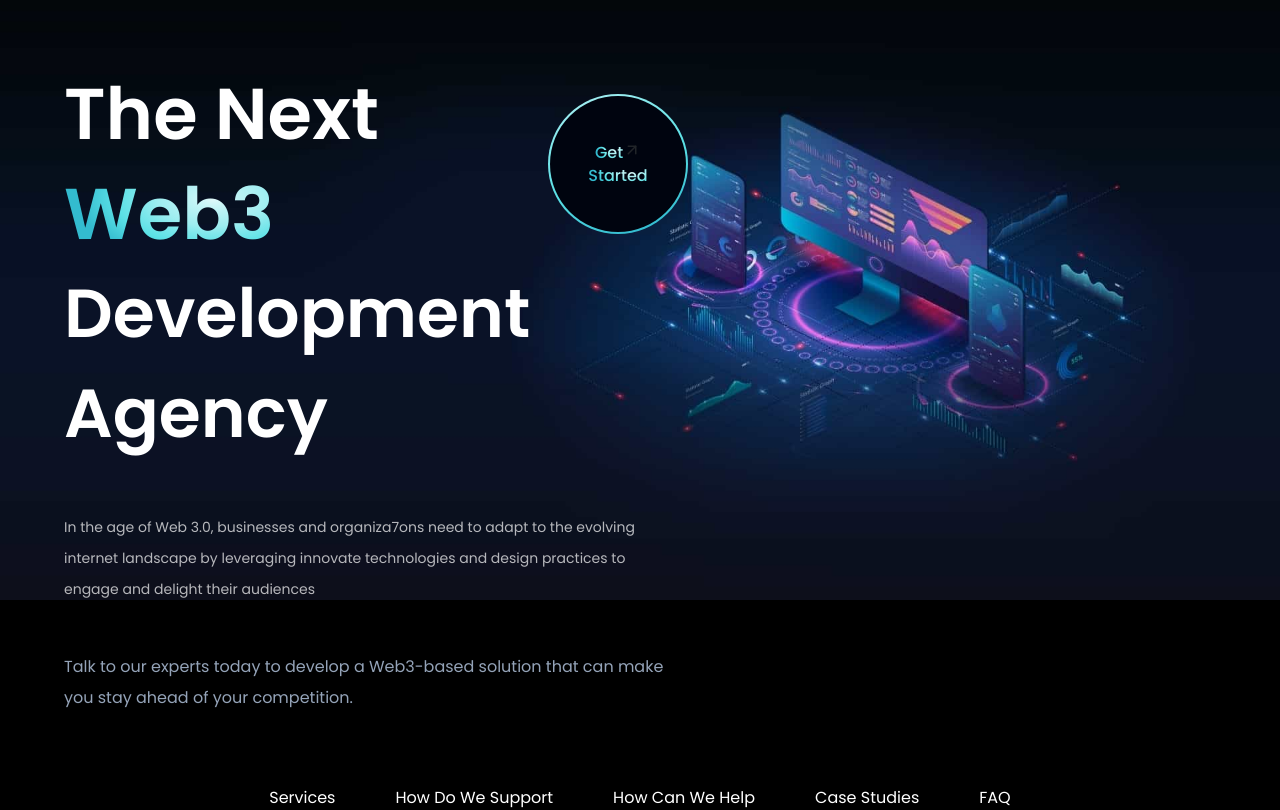
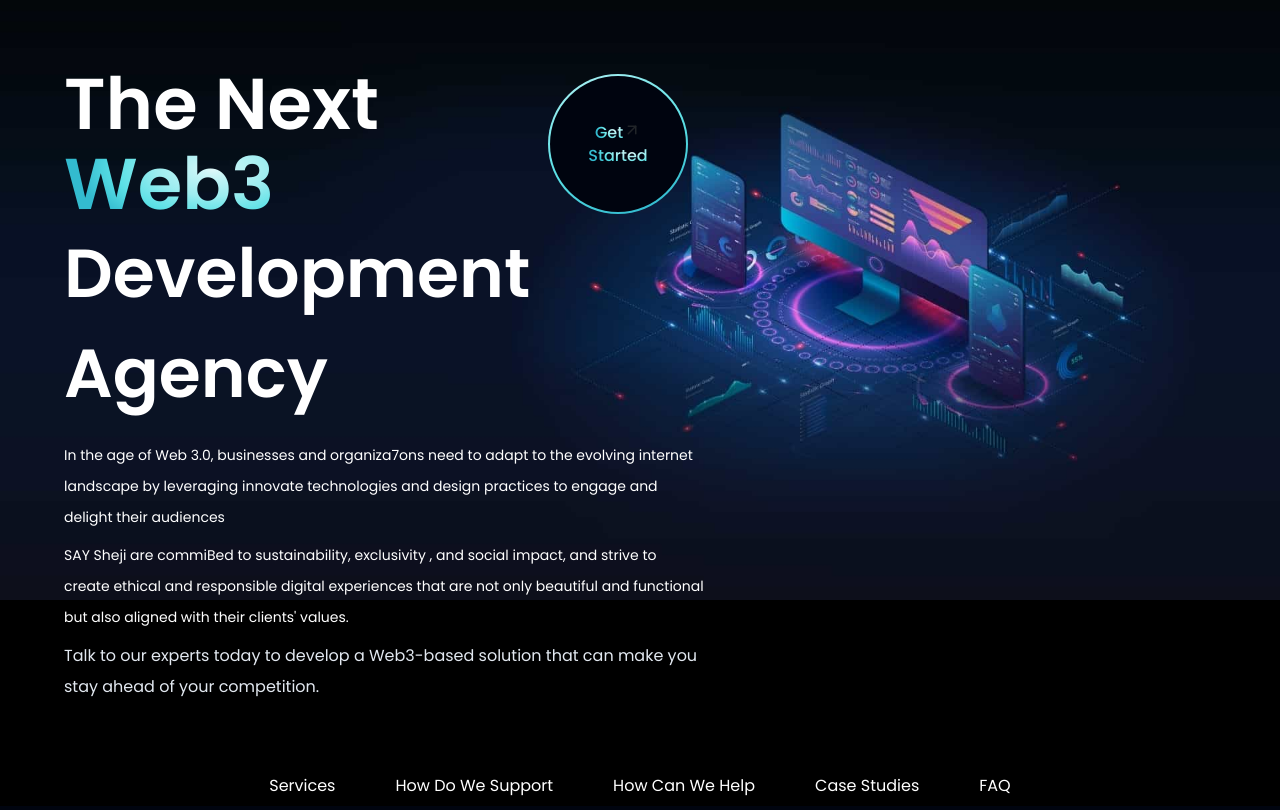
Before and after one commit to Edberaga/Old-Saysheji, a React (Vite) app: page / in a window 1280 px wide. Shown: the top 810 px of the page. Built offline with nearby package versions, Linux system fonts and the light colour scheme.

Commit message:
Add the new content and edit the text space

```diff
--- a/src/home/Hero.jsx
+++ b/src/home/Hero.jsx
@@ -8,7 +8,7 @@ const Hero = () =>(
       <div className={`flex-1 ${styles.flexStart} flex-col xl:px-0 sm:px-16 px-6`}>
         <div className="flex flex-row justify-between items-center w-full">
           <h1 className='font-poppins font-semibold ss:text-[72px] text-[50px] text-white
-          ss:leading-[100px] leading-[65px]'>
+          ss:leading-[80px] leading-[55px]'>
           The Next <span className='text-gradient'>Web3</span>
           </h1>
 
@@ -18,8 +18,9 @@ const Hero = () =>(
           </div>
         </div>
         <h1 className='font-poppins font-semibold ss:text-[68px] text-[46px] ss:leading-[100px] leading-[75px] text-white'> Development Agency</h1>
-        <p className={`${styles.paragraph} max-w-[600px] mt-5 text-sm`}>{Content.headerContent}</p>
-        <p className={`${styles.paragraph} max-w-[600px] mt-5 text-slate-400 duration-300 hover:text-sky-400 text-base`}>{Content.headerLastContent}</p>
+        <p className={`${styles.paragraph} max-w-[720px] mt-3 text-white text-sm`}>{Content.headerContent}</p>
+        <p className={`${styles.paragraph} max-w-[720px] mt-2 text-white text-sm`}>{Content.headerMiddleContent}</p>
+        <p className={`${styles.paragraph} max-w-[720px] mt-2 text-slate-200 duration-300 hover:text-sky-300 text-base`}>{Content.headerLastContent}</p>
       </div>
 
       <div className='w-[40%]'></div>
```
